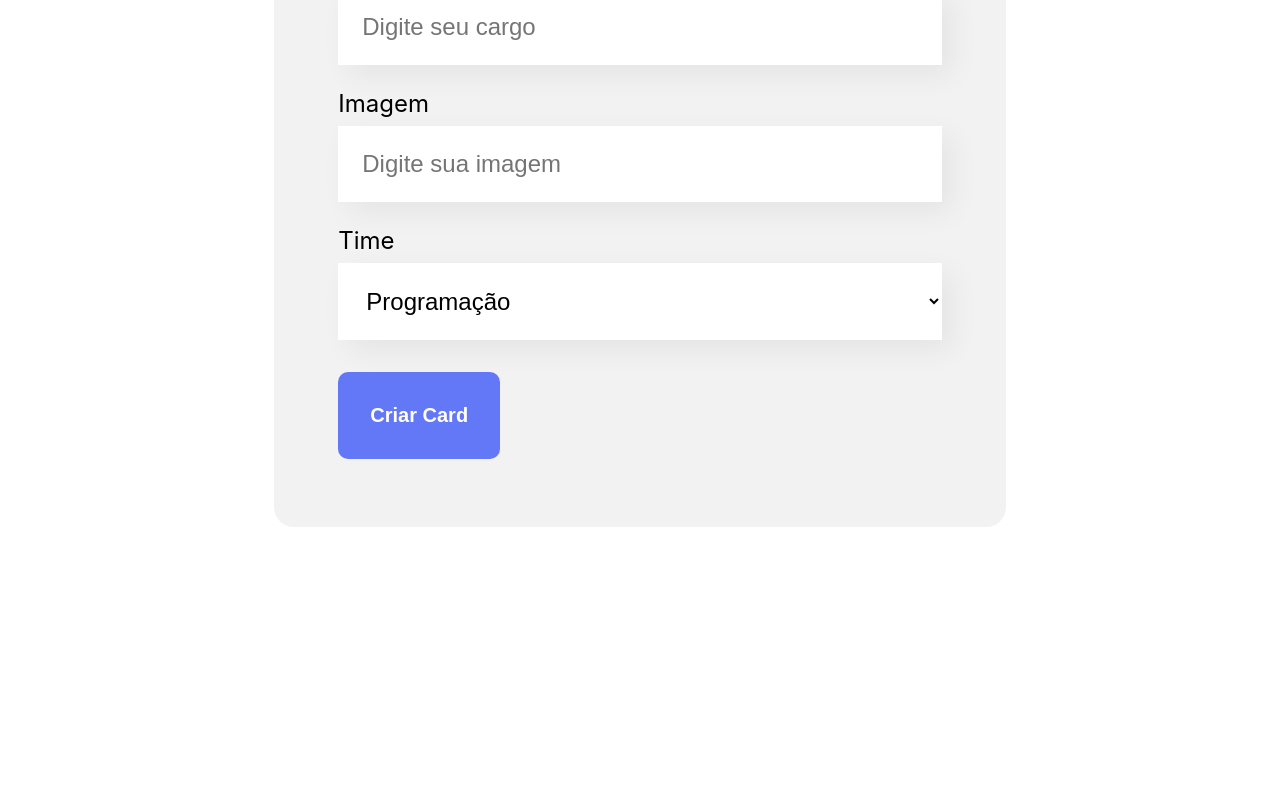
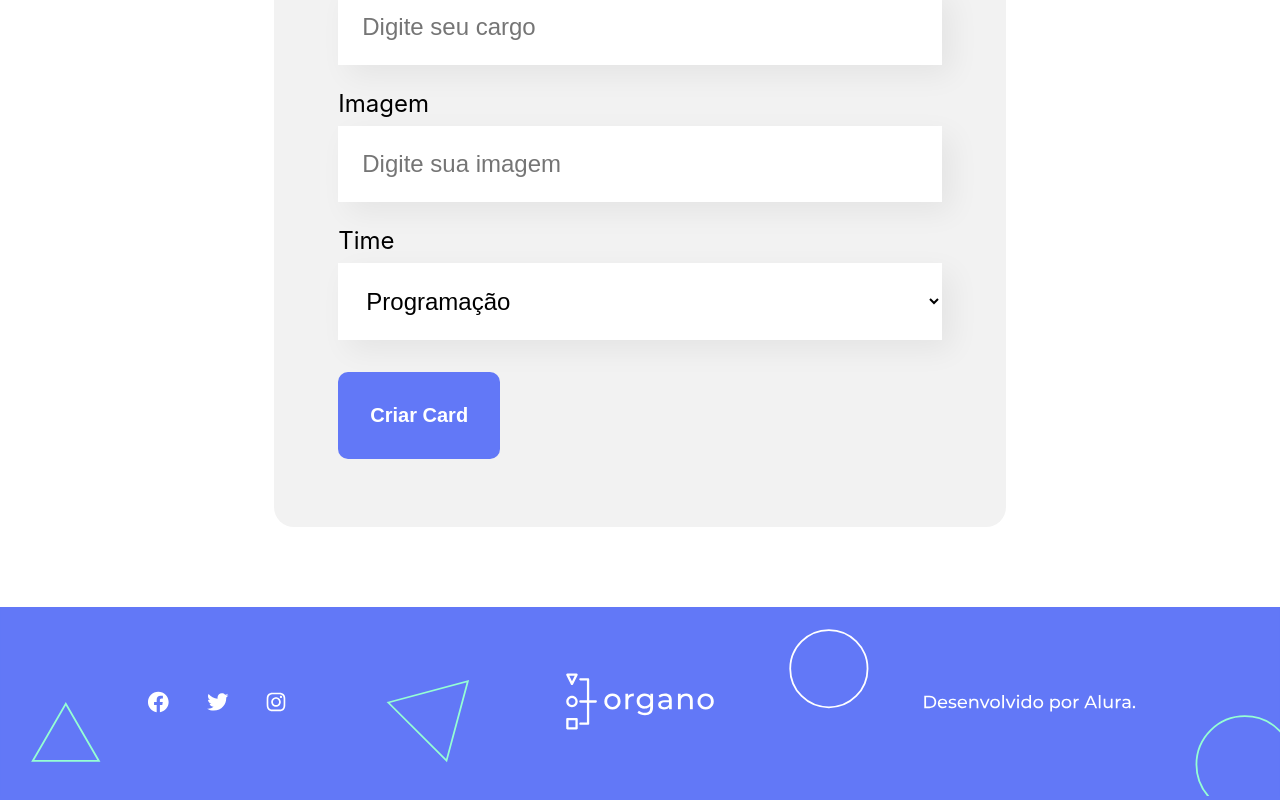
Before and after one commit to luacarol/organo, a React (Create React App) app in the folder organo/: page / in a window 1280 px wide. Shown: the part 872-1672 px from the top of the page. Before the commit the page ends 1479 px from the top, so only its background shows below. Built offline with nearby package versions, Linux system fonts and the light colour scheme.

Commit message:
Footer created

```diff
--- a/organo/src/App.js
+++ b/organo/src/App.js
@@ -2,6 +2,7 @@ import { useState } from 'react';
 import Banner from './components/Banner';
 import Form from './components/Form';
 import Time from './components/Time';
+import Footer from './components/Footer'
 
 function App() {
 
@@ -64,7 +65,7 @@ function App() {
         colaboradores={colaboradores.filter(colaborador => colaborador.time == time.nome)}
       />)}
 
-
+      <Footer />
 
     </div>
   );
--- /dev/null
+++ b/organo/src/components/Footer/Footer.css
@@ -0,0 +1,8 @@
+.footer {
+    background-color: #6278F7;
+    text-align: center;
+}
+
+.footer img {
+    max-width: 100%;
+}
--- /dev/null
+++ b/organo/src/components/Footer/index.js
@@ -0,0 +1,11 @@
+import './Footer.css'
+
+const Footer = () => {
+    return  (
+        <footer className="footer">
+            <img src="/images/footer.svg" alt="O rodapé do Organo"></img>
+        </footer>
+    )
+}
+
+export default Footer
```
Also changed, not shown: organo/public/images/footer.svg (added).
